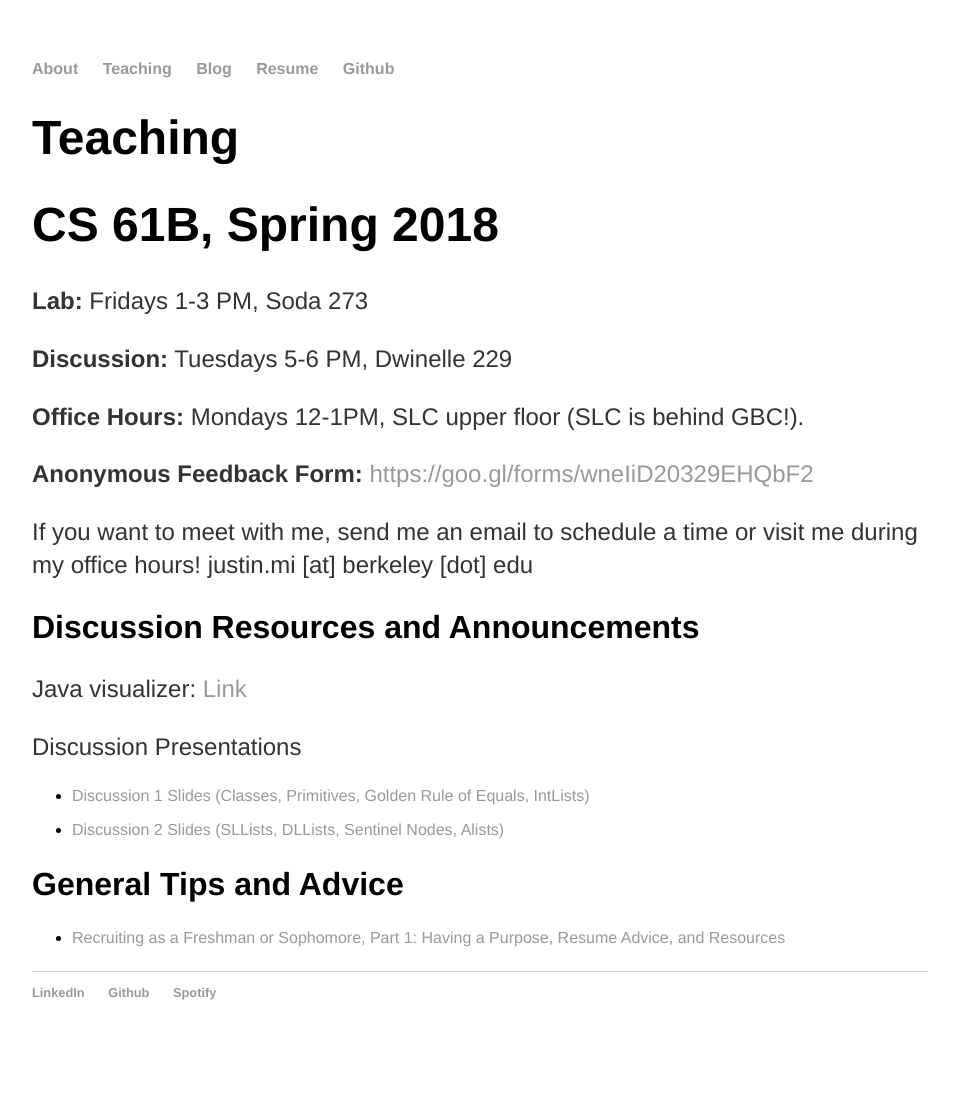
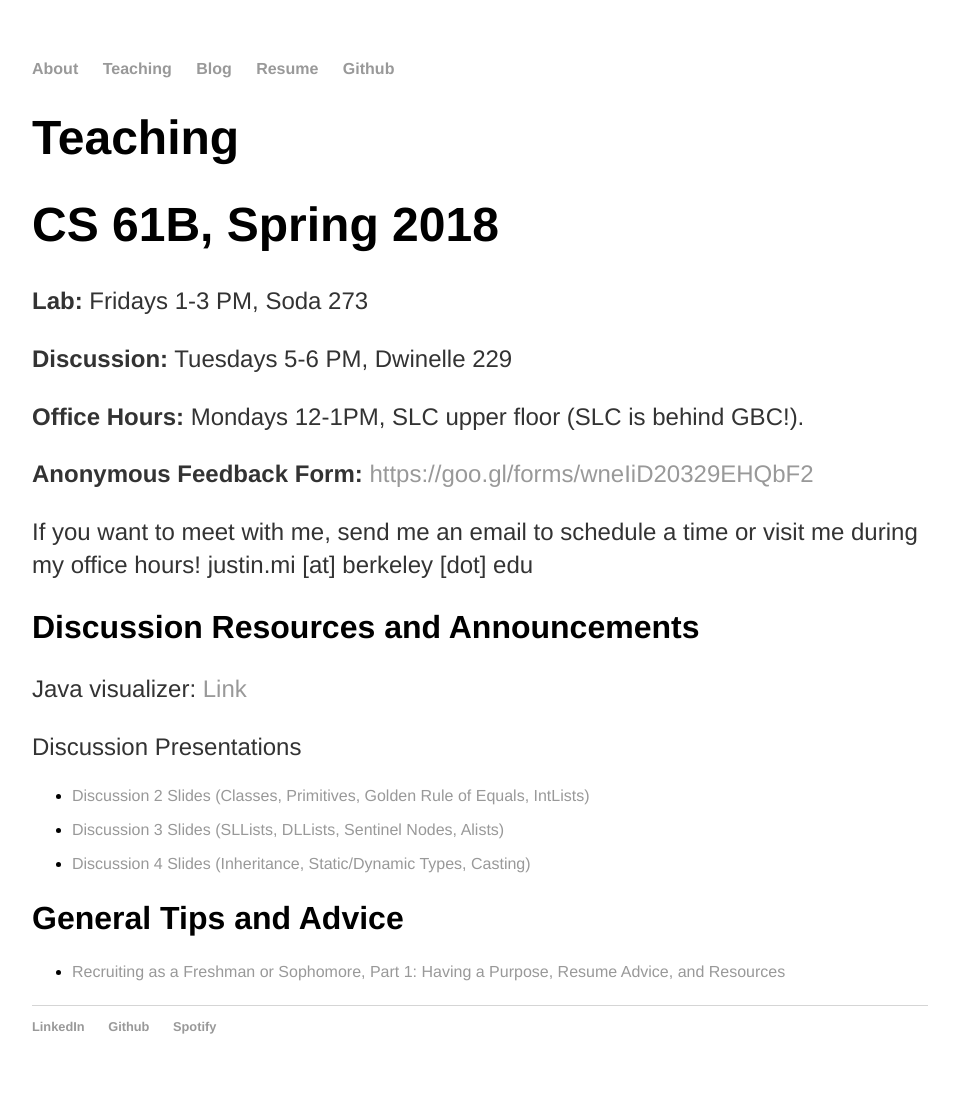
Before and after one commit to JustinMi/JustinMi.github.io, a Jekyll site: the page built from teaching/index.html, in a window 1280 px wide. Shown: the whole page, without its empty margins (160-1119 px from the left). Built offline with Jekyll 4.4.1, drawn with Linux system fonts in a browser that asks for light colours; nearby versions of some CDN libraries; before the commit the page ends 1060 px from its top, so only the background shows below that.

Commit message:
teaching

```diff
--- a/index.html
+++ b/index.html
@@ -17,7 +17,7 @@ title: About Justin
     </p>
 
     <p>
-      When I'm not digging my way out of problem sets and projects, I am a project developer for <a href="https://www.calblueprint.org/">Blueprint</a>, a campus organization that provides pro bono web and mobile development to nonprofits worldwide. I am also a TA for Berkeley's <a href="http://datastructur.es/">Data Structures and Algorithms</a> course. In addition, I am an undergraduate researcher and systems administrator for <a href="http://autolab.berkeley.edu/">Berkeley's Automation Lab</a>, where I am working on <a href="http://citris-uc.org/connected-communities/project/the-collaborative-assessment-and-feedback-engine-cafe/">an open-source platform to create responsive and engaging surveys for legislators</a>. In the past, I was also a lead undergraduate researcher at the <a href="https://bids.berkeley.edu/">Berkeley Institute of Data Science</a>, working on a project to use machine learning to identify invasive species.
+      I am a project developer for <a href="https://www.calblueprint.org/">Blueprint</a>, a campus organization that aims to provide well-designed and beautiful engineering to those who create social good. I am also a TA for Berkeley's <a href="http://datastructur.es/">Data Structures and Algorithms</a> course. In addition, I am an undergraduate researcher and systems administrator for <a href="http://autolab.berkeley.edu/">Berkeley's Automation Lab</a>, where I am working on <a href="http://citris-uc.org/connected-communities/project/the-collaborative-assessment-and-feedback-engine-cafe/">an open-source platform to create responsive and engaging surveys for legislators</a>. In the past, I was also a lead undergraduate researcher at the <a href="https://bids.berkeley.edu/">Berkeley Institute of Data Science</a>, working on a project to use machine learning to identify invasive species.
     </p>
 
     <p>
--- a/teaching/index.html
+++ b/teaching/index.html
@@ -29,11 +29,15 @@ title: Teaching
     <p>
       Discussion Presentations
       <ul>
-        <li><a href="https://docs.google.com/presentation/d/1n6RxcZwS3Q3bRkN8igM8gc7rjr3kd12l-Qwbiuhig38/edit?usp=sharing">Discussion 1 Slides (Classes, Primitives, Golden Rule of Equals, IntLists)</a></li>
+        <li><a href="https://docs.google.com/presentation/d/1n6RxcZwS3Q3bRkN8igM8gc7rjr3kd12l-Qwbiuhig38/edit?usp=sharing">Discussion 2 Slides (Classes, Primitives, Golden Rule of Equals, IntLists)</a></li>
       </ul>
 
       <ul>
-        <li><a href="https://docs.google.com/presentation/d/1xSlpVkDIFBjjPCBKxhcLCTOYpbMFDjATpnHX7Sn9AM4/edit?usp=sharing">Discussion 2 Slides (SLLists, DLLists, Sentinel Nodes, Alists)</a></li>
+        <li><a href="https://docs.google.com/presentation/d/1xSlpVkDIFBjjPCBKxhcLCTOYpbMFDjATpnHX7Sn9AM4/edit?usp=sharing">Discussion 3 Slides (SLLists, DLLists, Sentinel Nodes, Alists)</a></li>
+      </ul>
+
+      <ul>
+        <li><a href="https://docs.google.com/presentation/d/1E50K0zPsKEUIDlFNLHEL1c123Vv-QQoRzHEdWyFVLh4/edit?usp=sharing">Discussion 4 Slides (Inheritance, Static/Dynamic Types, Casting)</a></li>
       </ul>
     </p>
 
```
